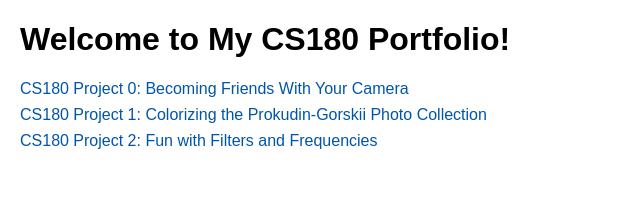
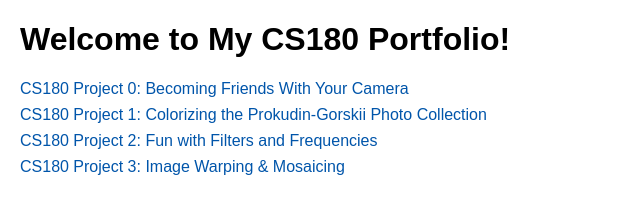
Before and after one commit to nanvelinedi/nanvelinedi.github.io, a plain HTML site: page index.html in a window 1280 px wide. Shown: the whole page, without its empty margins (0-640 px from the left). Drawn offline with Linux system fonts and the light colour scheme.

Commit message:
Update index.html

```diff
--- a/index.html
+++ b/index.html
@@ -29,6 +29,7 @@
         <li><a href="./project0/">CS180 Project 0: Becoming Friends With Your Camera</a></li>
         <li><a href="./project1/">CS180 Project 1: Colorizing the Prokudin-Gorskii Photo Collection</a></li>
         <li><a href="./project2/">CS180 Project 2: Fun with Filters and Frequencies</a></li>
+        <li><a href="./project3/">CS180 Project 3: Image Warping & Mosaicing</a></li>
     </ul>
 </body>
 </html>
```
